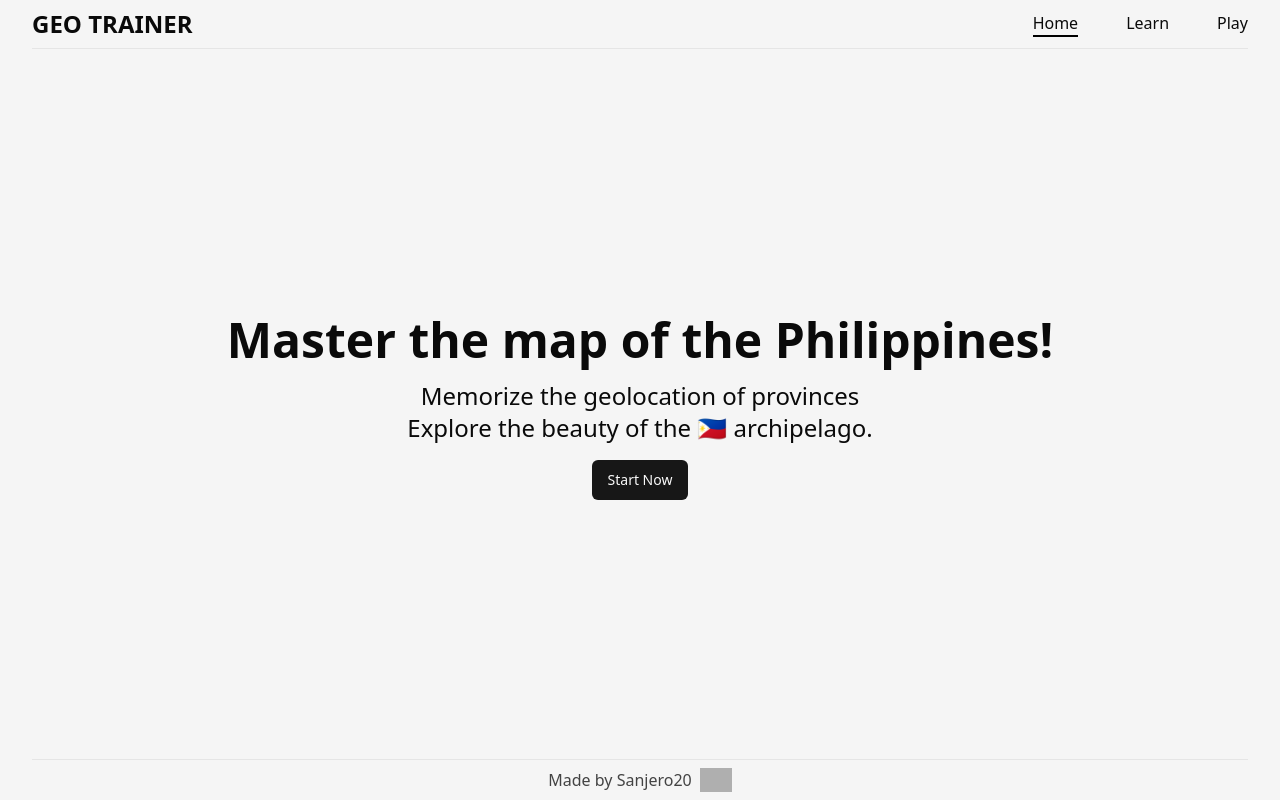
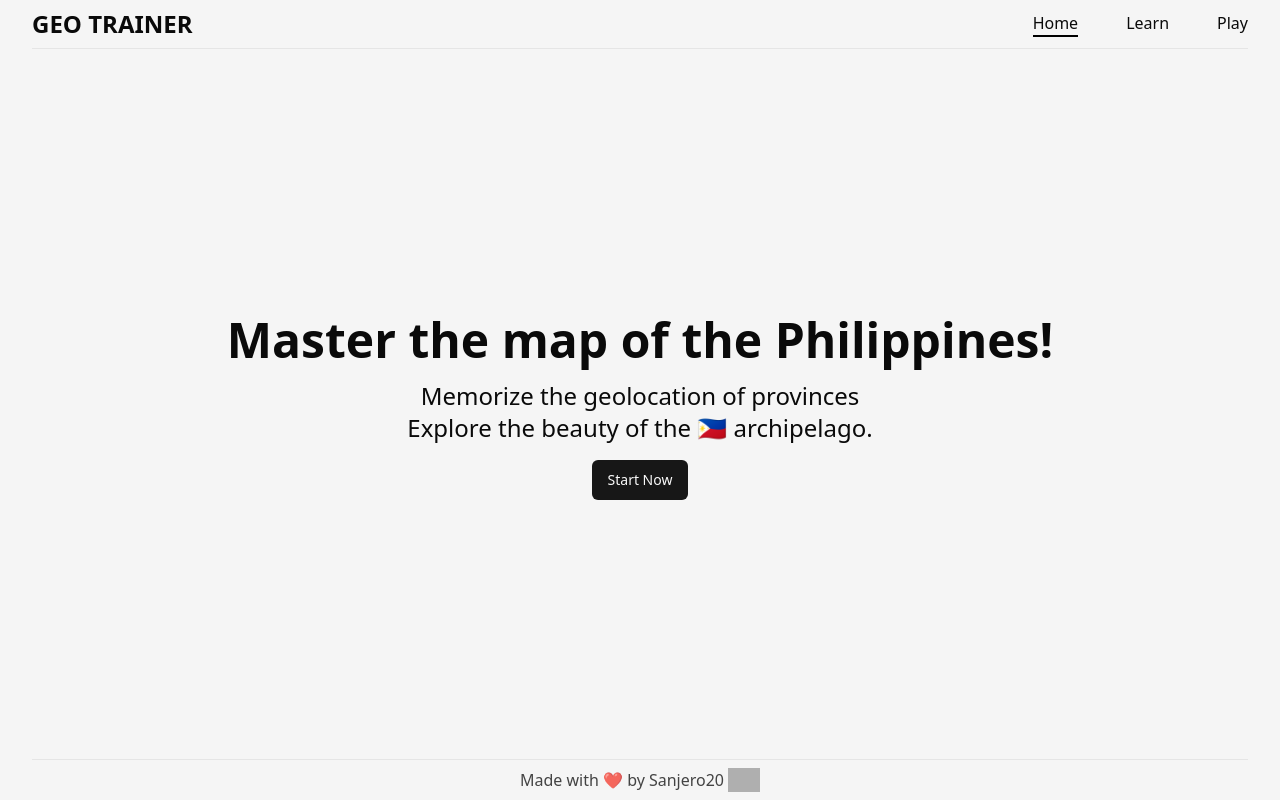
Before and after one commit to Sanjero20/geo-trainer, a Next.js app: page / in a window 1280 px wide. Built offline with nearby package versions, Linux system fonts and the light colour scheme; grey boxes are pictures that could not be loaded.

Commit message:
Update footer

```diff
--- /dev/null
+++ b/src/app/(home)/footer.tsx
@@ -0,0 +1,30 @@
+import Link from "next/link";
+import Image from "next/image";
+
+const githubLink = "https://github.com/sanjero20";
+
+function Footer() {
+  return (
+    <footer className="pt-2 text-center text-primary/80">
+      <div className="flex h-full items-center justify-center gap-1">
+        Made with ❤️ by
+        <Link
+          href={githubLink}
+          target="_blank"
+          className="flex items-center gap-1"
+        >
+          <span className="hover:underline">Sanjero20</span>
+          <Image
+            src="https://cdn.jsdelivr.net/gh/devicons/devicon/icons/github/github-original.svg"
+            width={32}
+            height={32}
+            alt="github"
+            className="opacity-80"
+          />
+        </Link>
+      </div>
+    </footer>
+  );
+}
+
+export default Footer;
--- a/src/app/(home)/page.tsx
+++ b/src/app/(home)/page.tsx
@@ -1,7 +1,6 @@
 import { Separator } from "@/components/ui/separator";
 import GetStartedButton from "./get-started";
-import Image from "next/image";
-import Link from "next/link";
+import Footer from "./footer";
 
 function Home() {
   return (
@@ -21,24 +20,7 @@ function Home() {
 
       <Separator />
 
-      <footer className="pt-2 text-center text-primary/80">
-        <div className="flex h-full items-center justify-center gap-2">
-          Made by Sanjero20
-          <Link
-            href="https://github.com/sanjero20"
-            target="_blank"
-            className="flex items-center gap-2"
-          >
-            <Image
-              src="https://cdn.jsdelivr.net/gh/devicons/devicon/icons/github/github-original.svg"
-              width={32}
-              height={32}
-              alt="github"
-              className="opacity-80"
-            />
-          </Link>
-        </div>
-      </footer>
+      <Footer />
     </div>
   );
 }
```
